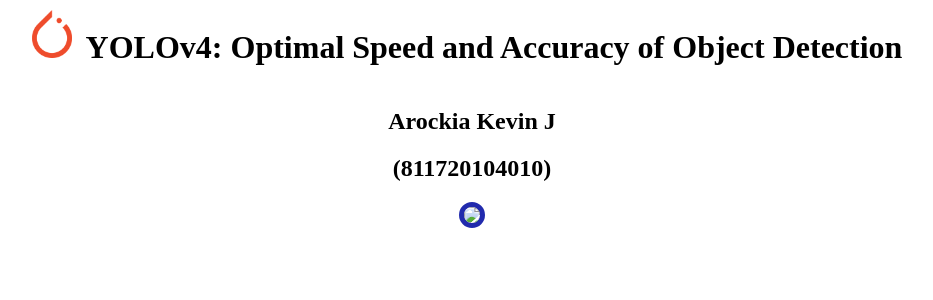
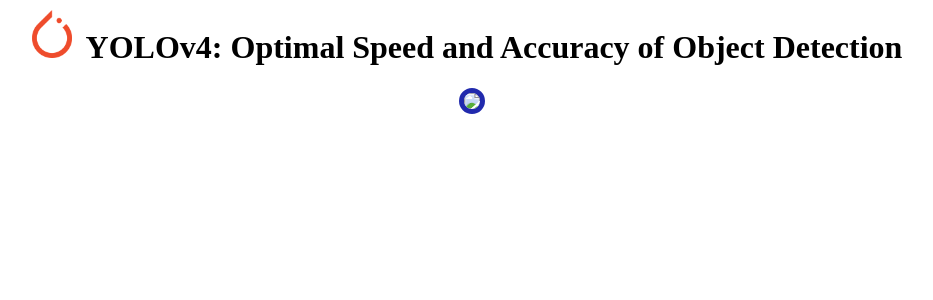
Before and after one commit to Aktharhussain/YOLOv4-Optimal-Speed-and-Accuracy-of-Object-Detection, a Flask app: template templates/index.html in a window 1280 px wide. Shown: the top 300 px of the page, without its empty margins (168-1101 px from the left). Run offline with Flask 3, Linux system fonts and the light colour scheme; the template is opened without the code that fills it, so the values that code supplies are empty; some libraries are stand-ins or nearby versions.

Commit message:
Update index.html

```diff
--- a/templates/index.html
+++ b/templates/index.html
@@ -86,8 +86,7 @@
           <img src="../static/pytorch.png" style="width:40px; position:relative; left: -10px; display:inline-block;">
             <h1 style="text-align: center; display:inline-block;">YOLOv4: Optimal Speed and Accuracy of Object Detection</h1>
           </img>
-          <h2 style="text-align: center;">Arockia Kevin J</h2>
-          <h2 style="text-align: center;">(811720104010)</h2>
+
         </div>
       </div>
 
```
